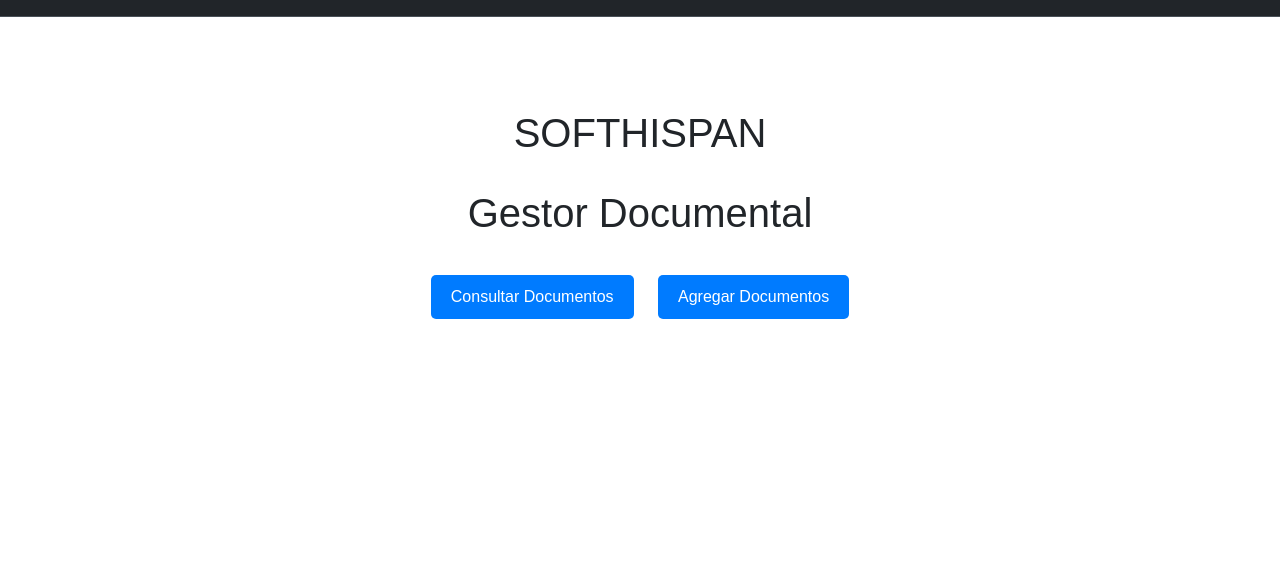
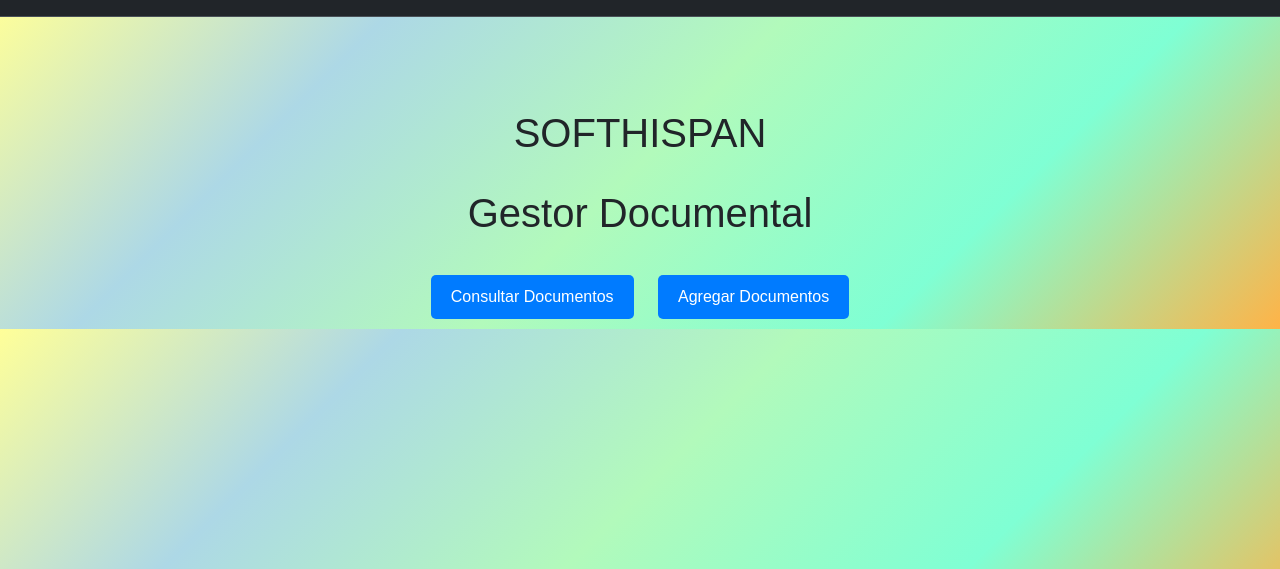
Before and after one commit to juanbenavidesavila/Gestor_documental, a Django app: page / in a window 1280 px wide. Shown: the top 569 px of the page. Run offline with Django 5.2, Linux system fonts and the light colour scheme.

Commit message:
Update app.css
quite color

```diff
--- a/django_project/static/css/app.css
+++ b/django_project/static/css/app.css
@@ -1,7 +1,7 @@
 /* Estilos para el cuerpo de la página */
 body {
   font-family: Arial, sans-serif; /* Utiliza una fuente fácil de leer */
-  background-color: linear-gradient(135deg, #ffff99, #add8e6, #b2fabb, #7fffd4,#ffb347 ); /* Fondo con degradado de colores pastel */
+  background: linear-gradient(135deg, #ffff99, #add8e6, #b2fabb, #7fffd4,#ffb347 ); /* Fondo con degradado de colores pastel */
   margin: 0;
   padding: 0;
 }
```
